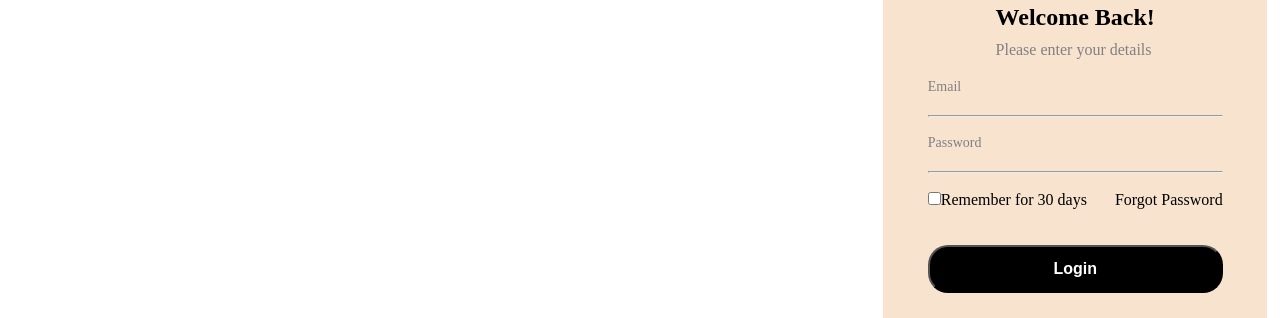
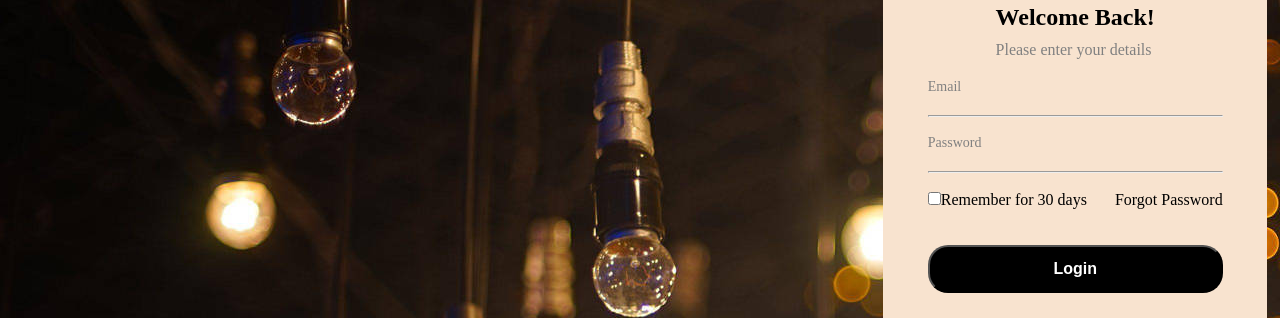
Before and after one commit to trupti2605/Login, a plain HTML site: page index.html in a window 1280 px wide. Shown: the part 201-519 px from the top of the page. Drawn offline with Linux system fonts and the light colour scheme.

Commit message:
Update style.css

```diff
--- a/style.css
+++ b/style.css
@@ -11,7 +11,7 @@ html{
 body{
     height: 100%;
     width: 100%;
-    background-image: url("image/bg.jpg");
+    background-image: url("bg.jpg");
 }
 
 .card{
```
